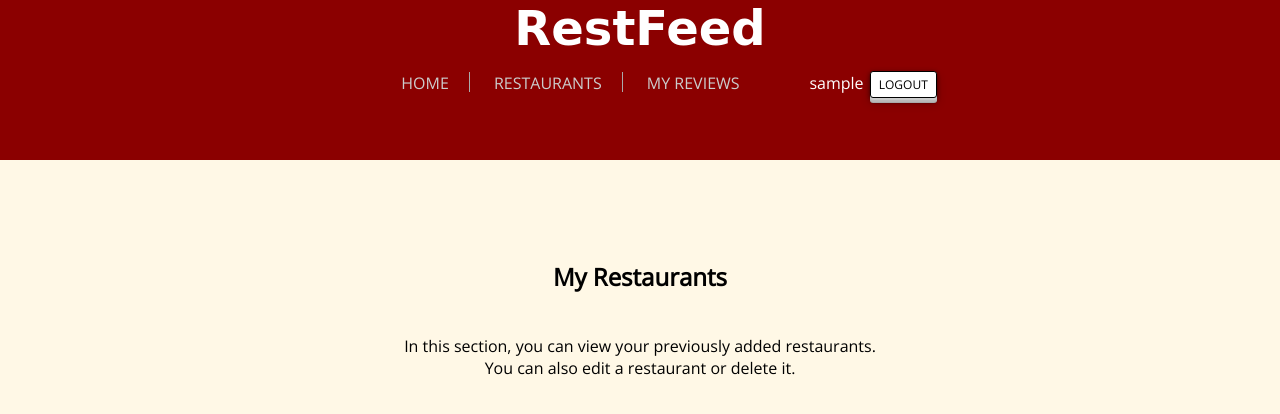
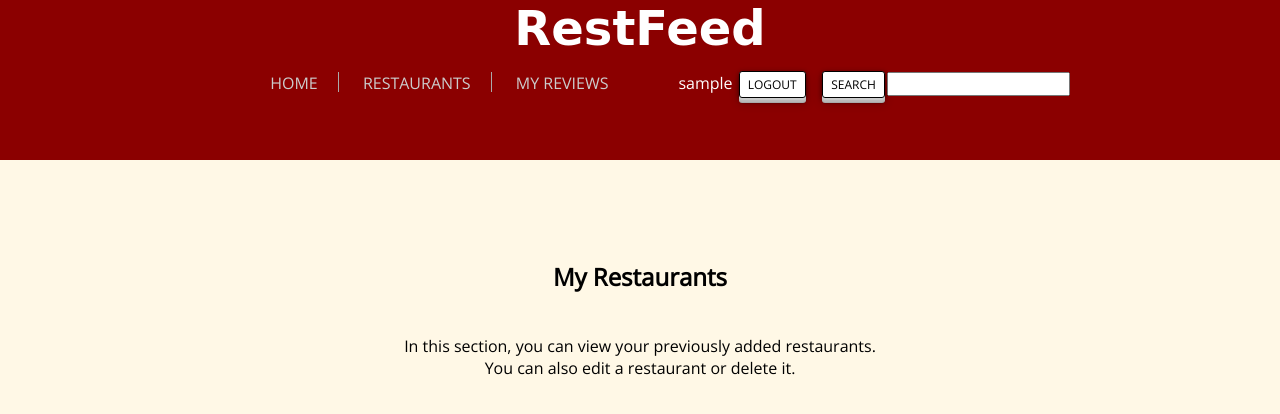
Before and after one commit to SonarShroom/LTW_2016, a PHP site: page /My_Restaurants.php in a window 1280 px wide. Shown: the top 414 px of the page. Run offline with PHP 8.4, Linux system fonts and the light colour scheme; the visitor is signed in with stand-in values (Sample User, id 1); data comes from the database, SQL or seed files in the repository; some libraries are stand-ins or nearby versions; some web fonts are replaced.

Commit message:
menu tweaks, added search bar

```diff
--- a/delete_restaurant.php
+++ b/delete_restaurant.php
@@ -4,5 +4,5 @@ include_once('php_sqlite_func.php');
 
 $idrest=$_GET['id'];
 //vai fazer o delete
-deleteRestaurant(idrest);
+deleteRestaurant($idrest);
 ?>
--- a/header.php
+++ b/header.php
@@ -57,7 +57,8 @@ echo '<ul id="loggedin_options">
  echo
  '   <FORM METHOD="LINK" ACTION="log_out.php">
 <INPUT class="form_button" TYPE="submit" VALUE="LOGOUT">
-</FORM>';
+</FORM>&nbsp;&nbsp; <input type="hidden" name="choice" value="LOGIN">
+			<input class="form_button" type="submit" value="SEARCH"><input type="text" name="SEARCH"></input>';
 }
 
 function display_owner_form(){
@@ -73,7 +74,8 @@ echo '&nbsp;&nbsp;&nbsp;&nbsp;&nbsp;&nbsp;&nbsp;&nbsp;&nbsp;&nbsp;&nbsp;&nbsp;'
  echo
  '   <FORM METHOD="LINK" ACTION="log_out.php">
 <INPUT class="form_button" TYPE="submit" VALUE="LOGOUT">
-</FORM>';
+</FORM>&nbsp;&nbsp;&nbsp;&nbsp;&nbsp;&nbsp;&nbsp;&nbsp;&nbsp;&nbsp;&nbsp;&nbsp; <input type="hidden" name="choice" value="SEARCH">
+			<input class="form_button" type="submit" value="SEARCH"><input type="text" name="Search"></input>';
 }
 
 //menu de login
```
